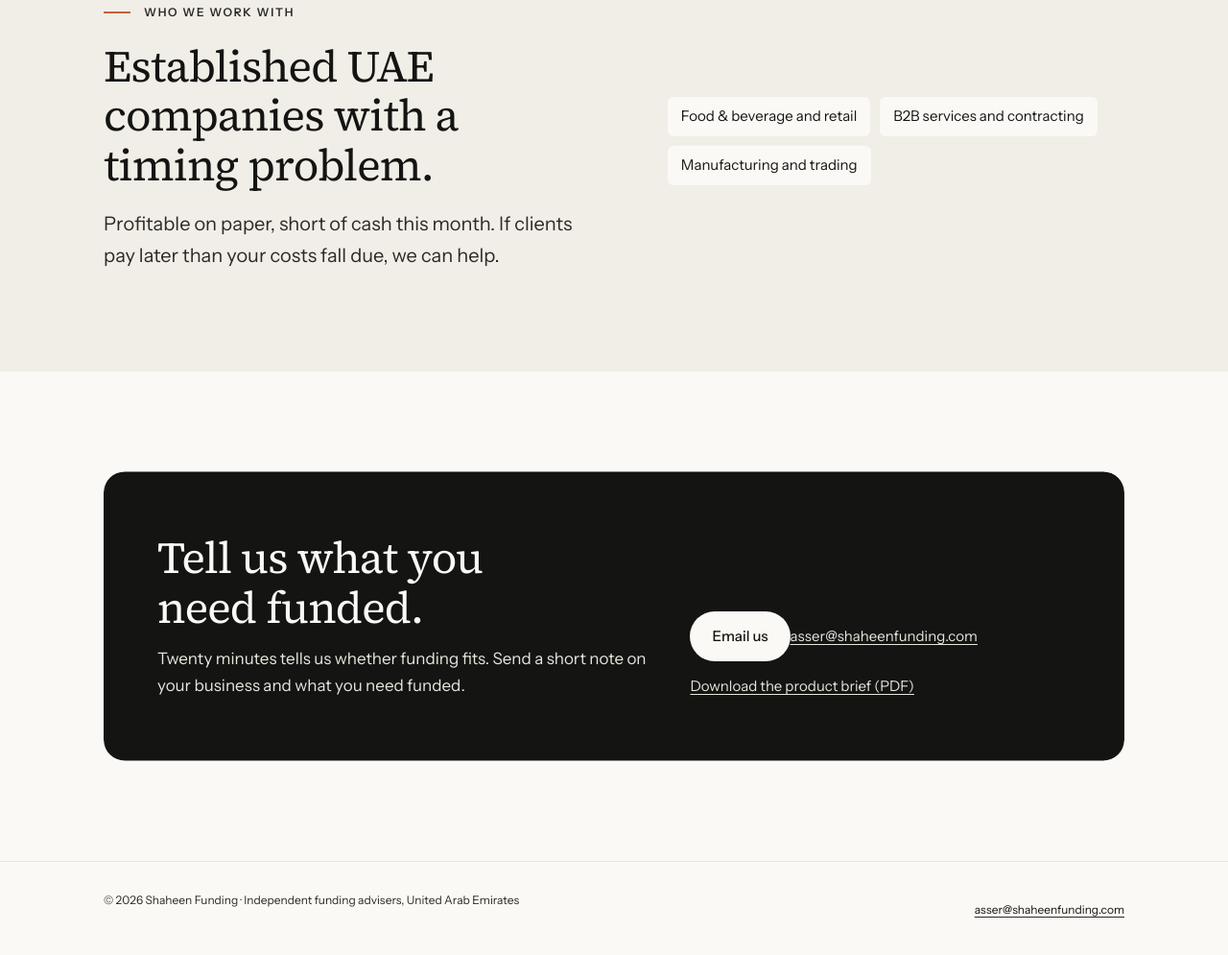
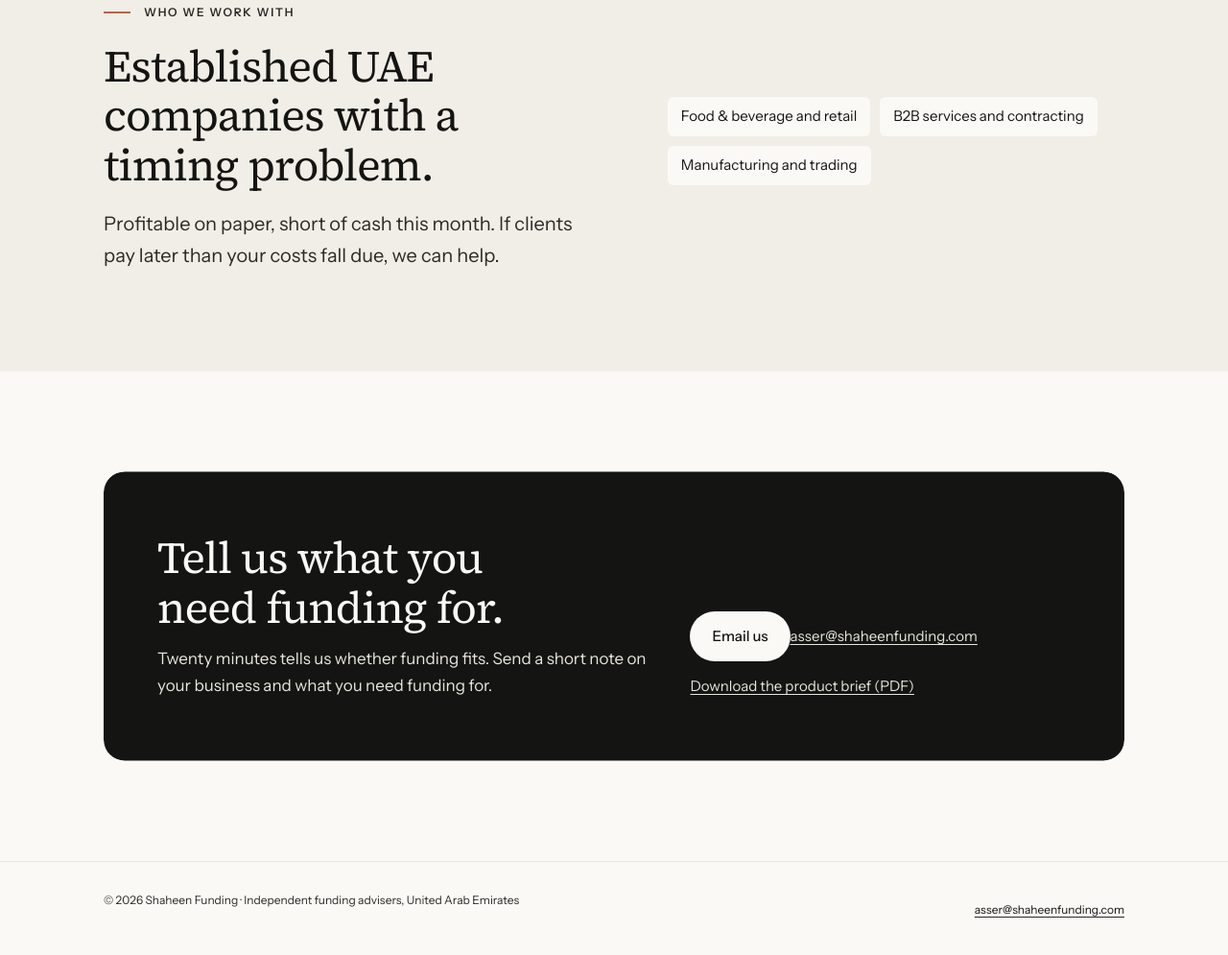
Before and after one commit to alishaheen-png/shaheenfunding-site, a plain HTML site: page index.html in a window 1280 px wide. Shown: the part 3719-4714 px from the top of the page at 96% size. Drawn offline with nearby package versions, Linux system fonts and the light colour scheme.

Commit message:
Site: fix CTA copy - what you need funding for
Co-Authored-By: Claude Opus 5.5 <noreply@anthropic.com>

```diff
--- a/index.html
+++ b/index.html
@@ -261,7 +261,7 @@ header .btn{padding:10px 16px;font-size:14px}
 
 <section id="contact"><div class="w">
 <div class="contact-box">
-<div><h2>Tell us what you need funded.</h2><p>Twenty minutes tells us whether funding fits. Send a short note on your business and what you need funded.</p></div>
+<div><h2>Tell us what you need funding for.</h2><p>Twenty minutes tells us whether funding fits. Send a short note on your business and what you need funding for.</p></div>
 <div><a class="btn" href="mailto:asser@shaheenfunding.com">Email us</a><a class="mail" href="mailto:asser@shaheenfunding.com">asser@shaheenfunding.com</a><br><a class="mail" href="/Shaheen-Funding-Product-Brief.pdf" download="Shaheen Funding - Product Brief.pdf">Download the product brief (PDF)</a></div>
 </div>
 </div></section>
```
